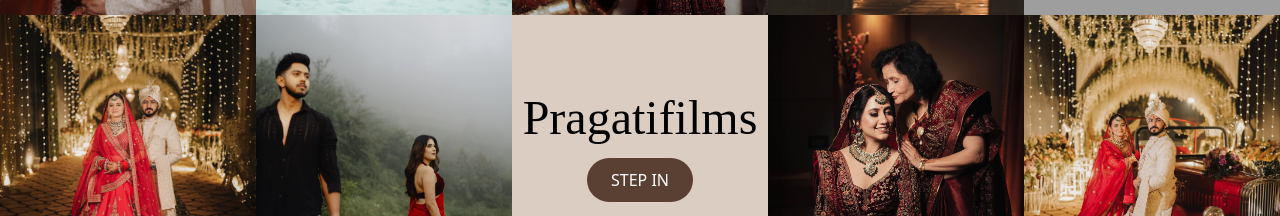
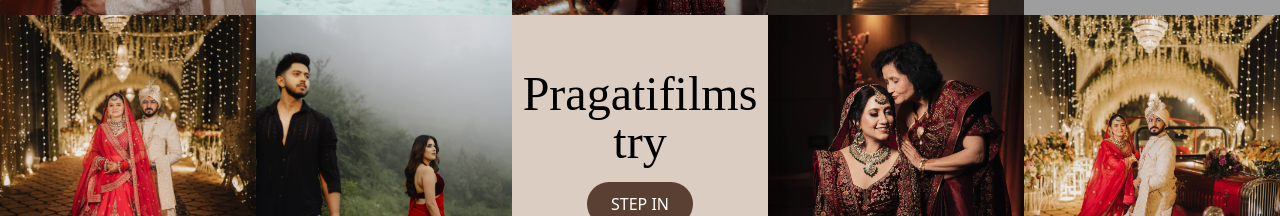
Before and after one commit to Dipeshchand/Pragati-Films-Company, a React (Vite) app: page / in a window 1280 px wide. Shown: the part 252-468 px from the top of the page. Built offline with nearby package versions, Linux system fonts and the light colour scheme; grey boxes are pictures that could not be loaded.

Commit message:
check devops

```diff
--- a/src/pages/Intropage.jsx
+++ b/src/pages/Intropage.jsx
@@ -78,7 +78,7 @@
               >
                 <div className="text-center">
                   <h1 className="text-2xl md:text-5xl lending-tight  mb-4" style={{fontFamily:"new1"}}>
-                    Pragatifilms
+                    Pragatifilms try
                   </h1>
 
                   <button
```
